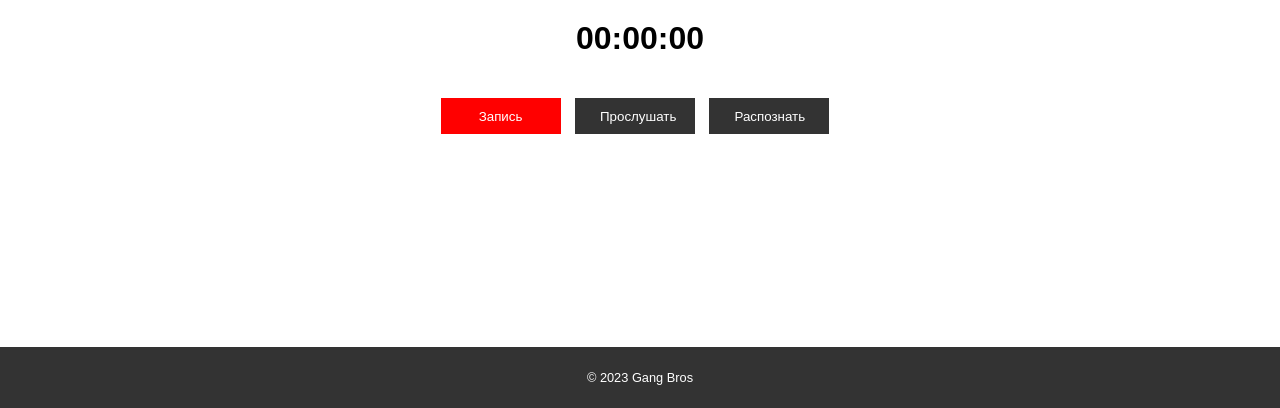
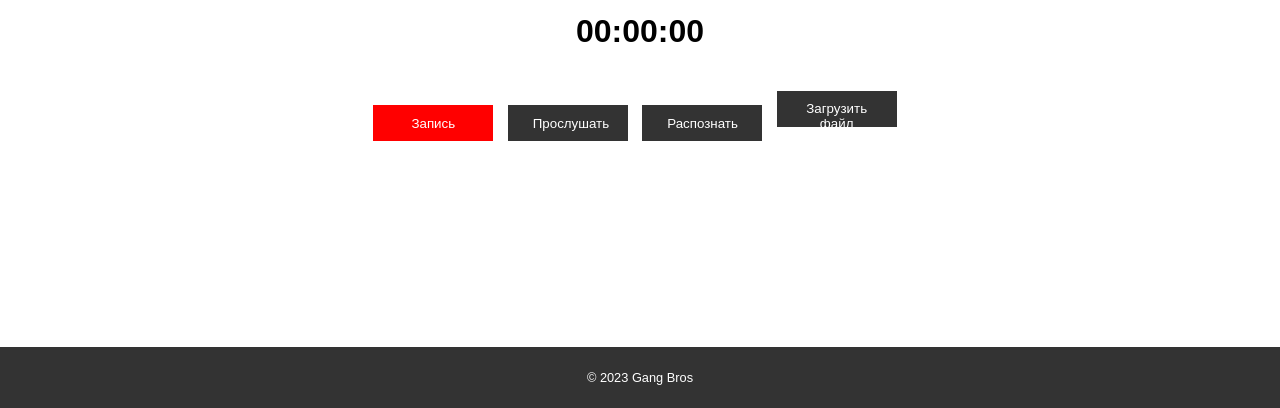
Before and after one commit to MpirtGod/WebAppVoiceTransmition, a Flask app: page / in a window 1280 px wide. Shown: the part 392-800 px from the top of the page. Run offline with Flask 3, Linux system fonts and the light colour scheme.

Commit message:
КНОПКА!

```diff
--- a/templates/index.html
+++ b/templates/index.html
@@ -21,6 +21,7 @@
    <button id="record">Запись</button>
    <button id="play">Прослушать</button>
    <button id="recogn">Распознать</button>
+   <button id="upload">Загрузить файл</button>
   </div>
   <div class="loader-wrapper">
    <div class="loader"></div>
--- a/templates/js/record_new.js
+++ b/templates/js/record_new.js
@@ -1,6 +1,7 @@
 const recordButton = document.getElementById('record');
 const recognButton = document.getElementById('recogn');
 const playButton = document.getElementById('play');
+const upload = document.getElementById('upload')
 
 const timer = document.getElementById('timer');
 let interval;
@@ -93,6 +94,7 @@ function sendVoice(form) {
   request.open("POST", "/upload-audio");
   request.send(form);
 }
+
 
 async function getMedia(constraints) {
   let stream = null;
```
